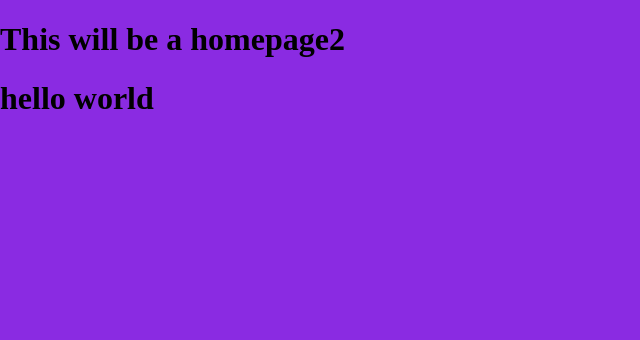
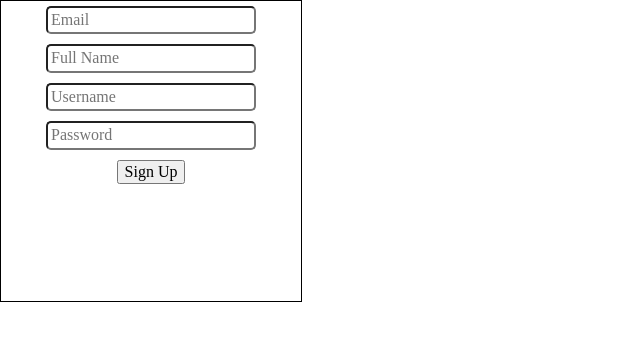
Before and after one commit to acrescenzi/instagram-project, a website built with webpack: page assets/index.html in a window 1280 px wide. Shown: the whole page, without its empty margins (0-640 px from the left). Built offline with nearby package versions, Linux system fonts and the light colour scheme.

Commit message:
Lay out the initial signup form

```diff
--- a/assets/css/style.css
+++ b/assets/css/style.css
@@ -1,3 +1,15 @@
-body {
-  background-color: blueviolet;
+.mainbox {
+  width: 300px;
+  height: 300px;
+  border: 1px solid black;
+  text-align: center;
 }
+
+.form-field {
+  padding: 3px;
+  border-radius: 5px;
+}
+
+.form-field-wrapper {
+  padding: 5px;
+}
--- a/assets/index.html
+++ b/assets/index.html
@@ -1,12 +1,30 @@
 <!DOCTYPE html>
 <html lang="en">
 <head>
-    <meta charset="UTF-8">
-    <meta name="viewport" content="width=device-width, initial-scale=1.0">
-    <meta http-equiv="X-UA-Compatible" content="ie=edge">
-    <title>Document</title>
+  <meta charset="UTF-8">
+  <meta name="viewport" content="width=device-width, initial-scale=1.0">
+  <meta http-equiv="X-UA-Compatible" content="ie=edge">
+  <title>Document</title>
 </head>
 <body>
-    <h1>This will be a homepage2</h1>
+    <div class="mainbox">
+        <form class="signup-form">
+            <div class="form-field-wrapper">
+                <input class="email form-field" name="email" type="text" placeholder="Email">
+            </div>
+            <div class="form-field-wrapper">
+                <input class="full-name form-field" name="full-name" type="text" placeholder="Full Name">
+            </div>
+            <div class="form-field-wrapper">
+                <input class="user-name form-field" name="user-name" type="text" placeholder="Username">
+            </div>
+            <div class="form-field-wrapper">
+                <input class="password form-field" name="password" type="password" placeholder="Password">
+            </div>
+            <div class="form-field-wrapper">
+                <button class="sign-up-button form-button">Sign Up</button>
+            </div>
+        </form>
+    </div>
 </body>
 </html>
--- a/assets/js/main.js
+++ b/assets/js/main.js
@@ -3,5 +3,3 @@ console.log("javascript works");
 import $ from "jquery";
 
 import "normalize.css";
-
-$("body").append($("<h1>hello world</h1>"));
```
